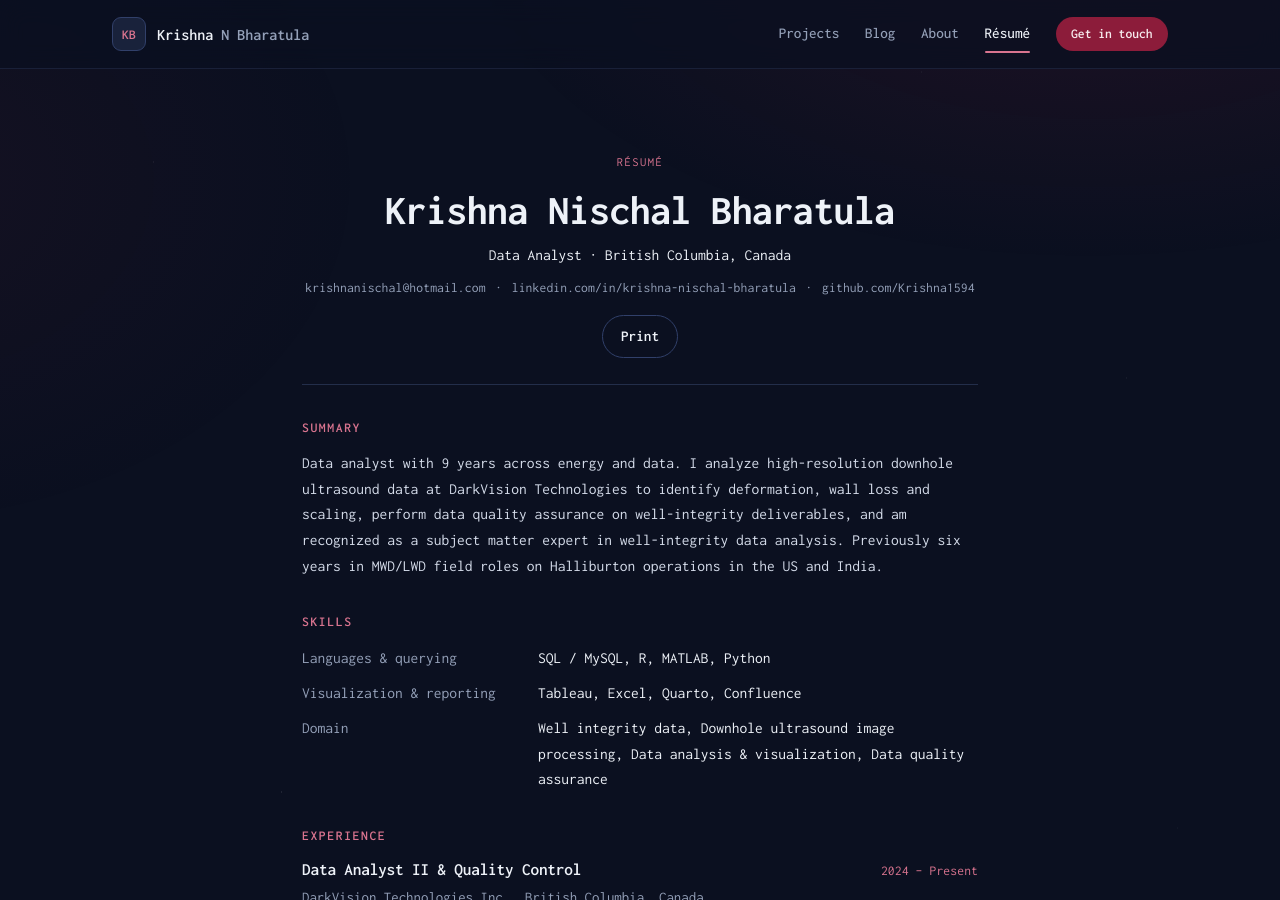
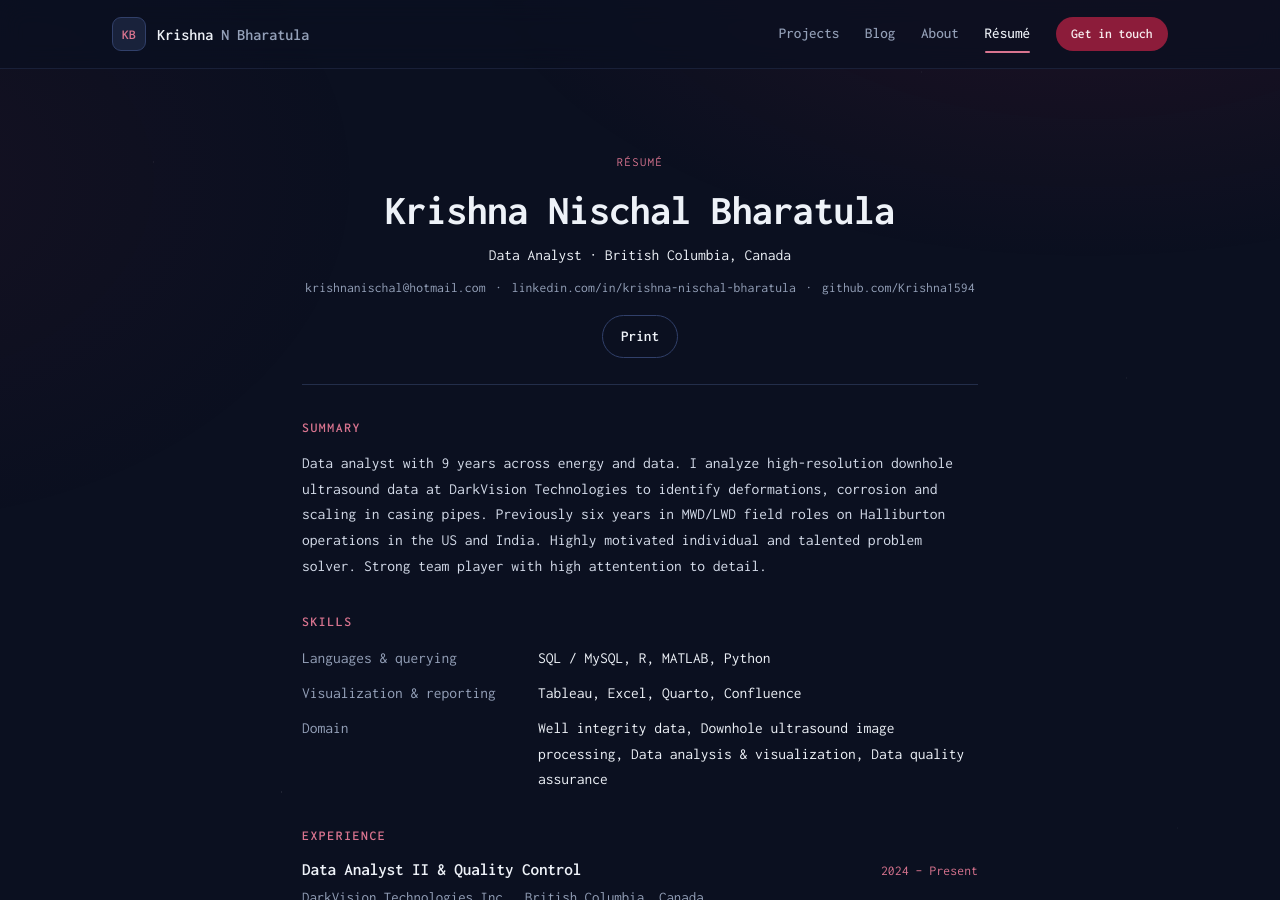
Before and after one commit to Krishna1594/krishna1594.github.io, a Jekyll site: the page built from resume.html, in a window 1280 px wide and 900 px high. Built offline with Jekyll 4.4.1, drawn with Linux system fonts in a browser that asks for light colours.

Commit message:
Update resume.html

```diff
--- a/resume.html
+++ b/resume.html
@@ -33,9 +33,8 @@ description: Résumé of Krishna N Bharatula, data analyst — experience in wel
     <h2>Summary</h2>
     <p>
       Data analyst with {{ site.time | date: '%Y' | minus: 2017 }} years across energy and data. I analyze high-resolution downhole ultrasound data at
-      DarkVision Technologies to identify deformation, wall loss and scaling, perform data quality assurance on
-      well-integrity deliverables, and am recognized as a subject matter expert in well-integrity data analysis.
-      Previously six years in MWD/LWD field roles on Halliburton operations in the US and India.
+      DarkVision Technologies to identify deformations, corrosion and scaling in casing pipes. Previously six years in MWD/LWD field roles on Halliburton operations in the US and India.
+      Highly motivated individual and talented problem solver. Strong team player with high attentention to detail.
     </p>
   </section>
 
```
